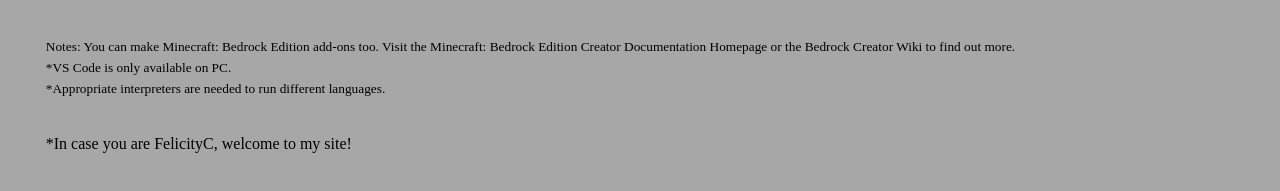
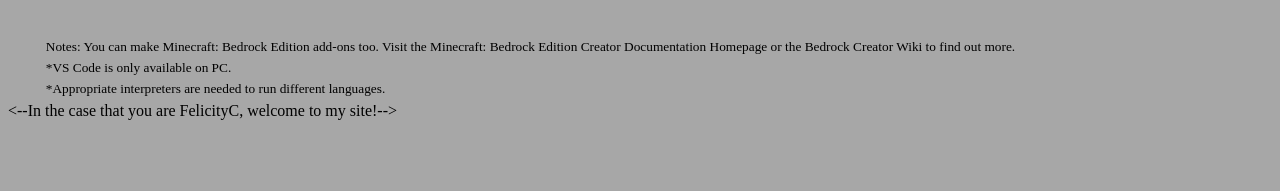
Before and after one commit to codeshark20/my-personal-site, a plain HTML site: page index.html in a window 1280 px wide. Shown: the part 1438-1629 px from the top of the page. After the commit the page ends 1566 px from the top, so only its background shows below. Drawn offline with Linux system fonts and the light colour scheme.

Commit message:
Update index.html

```diff
--- a/index.html
+++ b/index.html
@@ -41,7 +41,7 @@
 
 <p class="note">*Appropriate interpreters are needed to run different languages.</p>
 
-<p class"note">*In case you are FelicityC, welcome to my site!</p>
+<--In the case that you are FelicityC, welcome to my site!-->
 
 <style src= "HTML Styles.css"></style>
 <link rel= "stylesheet" href= "HTML Styles.css"></link>
```
